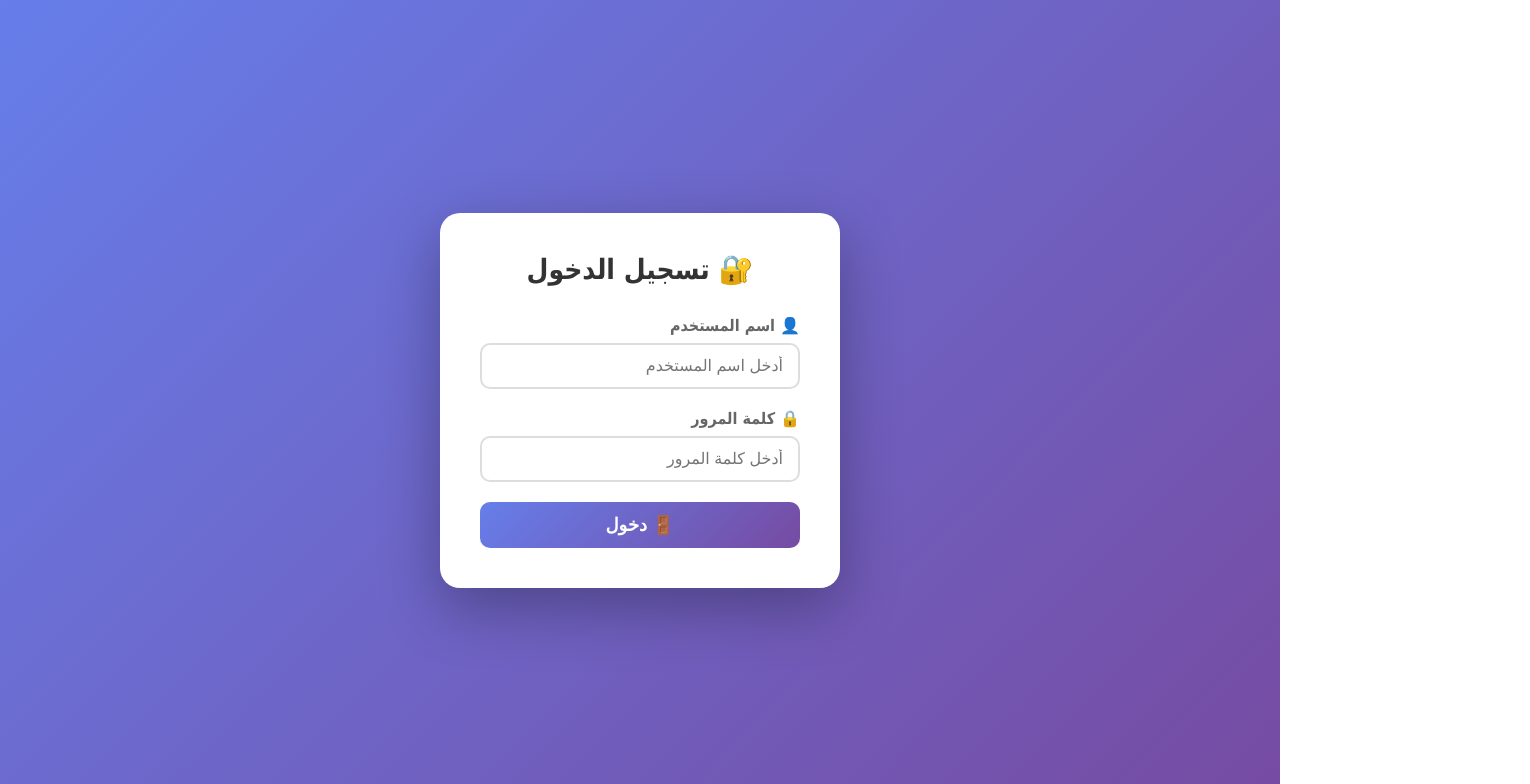
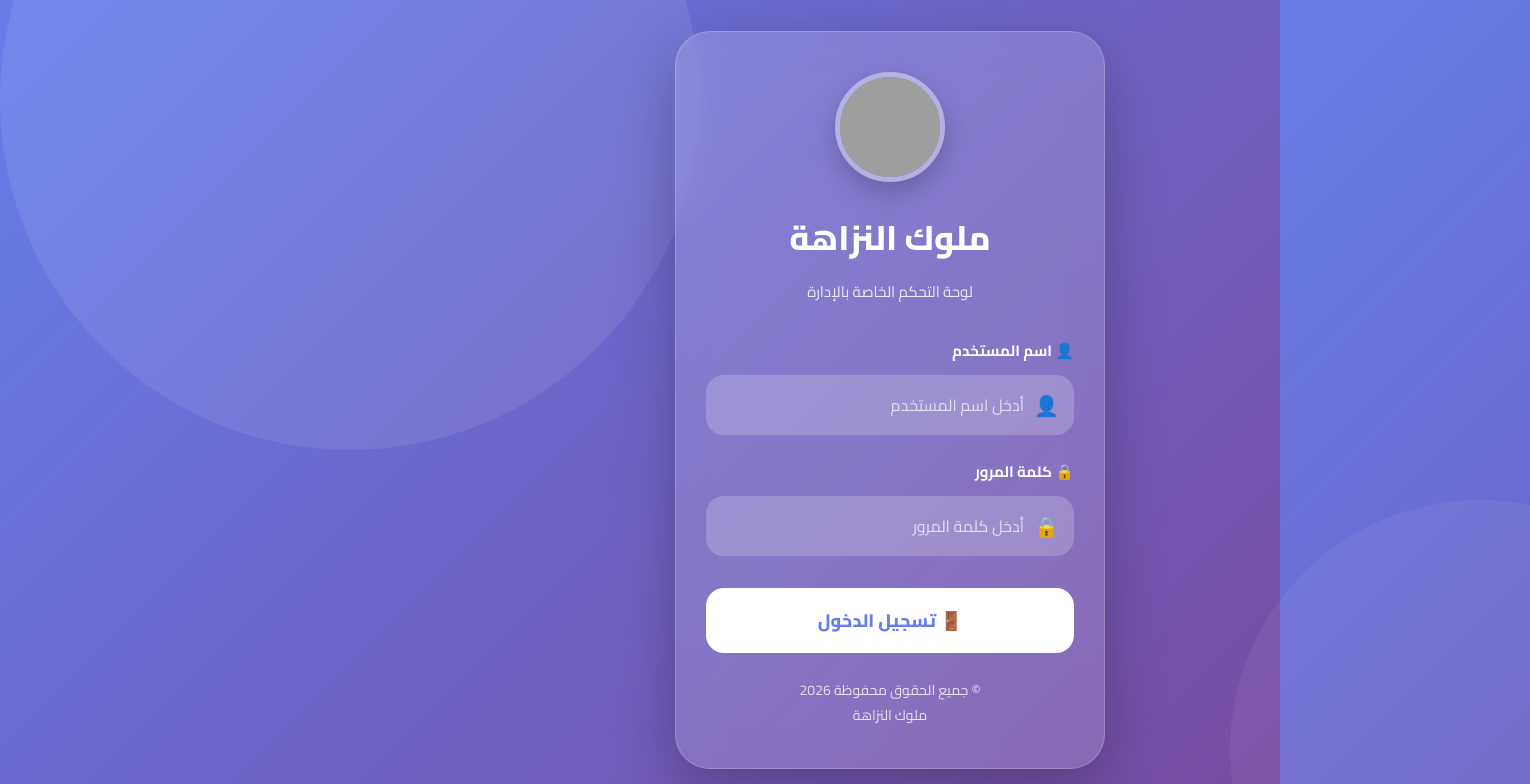
Before and after one commit to johnlatif2026/men-s-suits, a website: page login.html in a window 1280 px wide. Shown: the top 784 px of the page, 1530 px wide, since content can reach past the window. Drawn offline with Linux system fonts and the light colour scheme; grey boxes are pictures that could not be loaded.

Commit message:
Update login.html

```diff
--- a/login.html
+++ b/login.html
@@ -1,176 +1,392 @@
 <!DOCTYPE html>
 <html lang="ar" dir="rtl">
 <head>
+
 <meta charset="UTF-8">
-    <meta name="viewport" content="width=device-width, initial-scale=1.0">
+
+<meta name="viewport"
+content="width=device-width, initial-scale=1.0">
+
 <title>تسجيل الدخول - ملوك النزاهة</title>
+
+<link rel="icon" type="image/png"
+href="https://i.postimg.cc/hP9Y9djm/IMG-20260510-WA0000.jpg">
+
+<link rel="preconnect" href="https://fonts.googleapis.com">
+
+<link href="https://fonts.googleapis.com/css2?family=Cairo:wght@300;400;600;700;800&display=swap"
+rel="stylesheet">
+
 <style>
-        * {
-            margin: 0;
-            padding: 0;
-            box-sizing: border-box;
+
+*{
+    margin:0;
+    padding:0;
+    box-sizing:border-box;
 }
 
-        body {
-            font-family: 'Tahoma', 'Arial', sans-serif;
-            background: linear-gradient(135deg, #667eea 0%, #764ba2 100%);
-            min-height: 100vh;
-            display: flex;
-            justify-content: center;
-            align-items: center;
+body{
+    font-family:'Cairo',sans-serif;
+    min-height:100vh;
+    display:flex;
+    justify-content:center;
+    align-items:center;
+    overflow:hidden;
+    position:relative;
+    background:
+    linear-gradient(135deg,#667eea 0%,#764ba2 100%);
 }
 
-        .login-container {
-            background: white;
-            padding: 40px;
-            border-radius: 20px;
-            box-shadow: 0 20px 60px rgba(0,0,0,0.3);
-            width: 90%;
-            max-width: 400px;
-            animation: fadeIn 0.5s ease;
+body::before{
+    content:'';
+    position:absolute;
+    width:700px;
+    height:700px;
+    background:rgba(255,255,255,.08);
+    border-radius:50%;
+    top:-250px;
+    left:-250px;
 }
 
-        @keyframes fadeIn {
-            from {
-                opacity: 0;
-                transform: translateY(-20px);
+body::after{
+    content:'';
+    position:absolute;
+    width:500px;
+    height:500px;
+    background:rgba(255,255,255,.05);
+    border-radius:50%;
+    bottom:-200px;
+    right:-200px;
 }
-            to {
-                opacity: 1;
-                transform: translateY(0);
+
+.login-container{
+    position:relative;
+    z-index:10;
+    width:90%;
+    max-width:430px;
+    background:rgba(255,255,255,.15);
+    backdrop-filter:blur(15px);
+    border:1px solid rgba(255,255,255,.2);
+    border-radius:35px;
+    padding:40px 30px;
+    box-shadow:0 20px 60px rgba(0,0,0,.25);
+    animation:fadeIn .6s ease;
+}
+
+@keyframes fadeIn{
+    from{
+        opacity:0;
+        transform:translateY(30px);
+    }
+    to{
+        opacity:1;
+        transform:translateY(0);
     }
 }
 
-        h2 {
-            text-align: center;
-            margin-bottom: 30px;
-            color: #333;
-            font-size: 28px;
+.logo-box{
+    text-align:center;
+    margin-bottom:30px;
 }
 
-        .input-group {
-            margin-bottom: 20px;
+.logo-img{
+    width:110px;
+    height:110px;
+    border-radius:50%;
+    object-fit:cover;
+    border:5px solid rgba(255,255,255,.4);
+    margin-bottom:15px;
+    box-shadow:0 10px 25px rgba(0,0,0,.2);
 }
 
-        label {
-            display: block;
-            margin-bottom: 8px;
-            color: #666;
-            font-weight: bold;
+.logo-box h1{
+    color:white;
+    font-size:34px;
+    margin-bottom:8px;
+    font-weight:800;
 }
 
-        input {
-            width: 100%;
-            padding: 12px 15px;
-            border: 2px solid #ddd;
-            border-radius: 10px;
-            font-size: 16px;
-            transition: all 0.3s;
+.logo-box p{
+    color:rgba(255,255,255,.85);
+    font-size:15px;
 }
 
-        input:focus {
-            outline: none;
-            border-color: #667eea;
+.input-group{
+    margin-bottom:22px;
 }
 
-        button {
-            width: 100%;
-            padding: 12px;
-            background: linear-gradient(135deg, #667eea 0%, #764ba2 100%);
-            color: white;
-            border: none;
-            border-radius: 10px;
-            font-size: 18px;
-            font-weight: bold;
-            cursor: pointer;
-            transition: transform 0.3s;
+label{
+    display:block;
+    margin-bottom:10px;
+    color:white;
+    font-weight:700;
+    font-size:15px;
 }
 
-        button:hover {
-            transform: translateY(-2px);
+.input-box{
+    position:relative;
 }
 
-        .error {
-            background: #fee;
-            color: #c33;
-            padding: 12px;
-            border-radius: 10px;
-            margin-bottom: 20px;
-            text-align: center;
-            border-right: 4px solid #c33;
+.input-box span{
+    position:absolute;
+    top:50%;
+    transform:translateY(-50%);
+    right:15px;
+    font-size:20px;
 }
 
-        .info {
-            text-align: center;
-            margin-top: 25px;
-            padding-top: 20px;
-            border-top: 1px solid #eee;
-            color: #666;
-            font-size: 14px;
+input{
+    width:100%;
+    padding:15px 50px 15px 15px;
+    border:none;
+    border-radius:18px;
+    background:rgba(255,255,255,.2);
+    color:white;
+    font-size:16px;
+    font-family:'Cairo',sans-serif;
+    transition:.3s;
 }
 
-        .info p {
-            margin: 5px 0;
+input::placeholder{
+    color:rgba(255,255,255,.7);
 }
+
+input:focus{
+    outline:none;
+    background:rgba(255,255,255,.3);
+    transform:translateY(-2px);
+}
+
+button{
+    width:100%;
+    border:none;
+    padding:16px;
+    border-radius:18px;
+    background:white;
+    color:#667eea;
+    font-size:18px;
+    font-weight:800;
+    cursor:pointer;
+    transition:.3s;
+    margin-top:10px;
+    font-family:'Cairo',sans-serif;
+}
+
+button:hover{
+    transform:translateY(-3px);
+    box-shadow:0 10px 25px rgba(0,0,0,.2);
+}
+
+.error{
+    background:rgba(255,0,0,.15);
+    border:1px solid rgba(255,255,255,.2);
+    color:white;
+    padding:14px;
+    border-radius:15px;
+    margin-bottom:20px;
+    text-align:center;
+    font-weight:600;
+}
+
+.footer-text{
+    margin-top:25px;
+    text-align:center;
+    color:rgba(255,255,255,.8);
+    font-size:14px;
+    line-height:1.8;
+}
+
+@media(max-width:480px){
+
+.login-container{
+    padding:30px 22px;
+    border-radius:28px;
+}
+
+.logo-img{
+    width:90px;
+    height:90px;
+}
+
+.logo-box h1{
+    font-size:28px;
+}
+
+button{
+    font-size:16px;
+}
+
+}
+
 </style>
+
 </head>
+
 <body>
+
 <div class="login-container">
-        <h2>🔐 تسجيل الدخول</h2>
-        <div id="errorMsg" class="error" style="display: none;"></div>
+
+<div class="logo-box">
+
+<img
+src="https://i.postimg.cc/hP9Y9djm/IMG-20260510-WA0000.jpg"
+class="logo-img">
+
+<h1>ملوك النزاهة</h1>
+
+<p>
+لوحة التحكم الخاصة بالإدارة
+</p>
+
+</div>
+
+<div id="errorMsg"
+class="error"
+style="display:none;">
+</div>
+
 <form id="loginForm">
+
 <div class="input-group">
-                <label>👤 اسم المستخدم</label>
-                <input type="text" id="username" placeholder="أدخل اسم المستخدم" required>
+
+<label>
+👤 اسم المستخدم
+</label>
+
+<div class="input-box">
+
+<span>👤</span>
+
+<input
+type="text"
+id="username"
+placeholder="أدخل اسم المستخدم"
+required>
+
 </div>
+
+</div>
+
 <div class="input-group">
-                <label>🔒 كلمة المرور</label>
-                <input type="password" id="password" placeholder="أدخل كلمة المرور" required>
+
+<label>
+🔒 كلمة المرور
+</label>
+
+<div class="input-box">
+
+<span>🔒</span>
+
+<input
+type="password"
+id="password"
+placeholder="أدخل كلمة المرور"
+required>
+
 </div>
-            <button type="submit">🚪 دخول</button>
+
+</div>
+
+<button type="submit">
+
+🚪 تسجيل الدخول
+
+</button>
+
 </form>
+
+<div class="footer-text">
+
+<p>
+© جميع الحقوق محفوظة 2026
+</p>
+
+<p>
+ملوك النزاهة
+</p>
+
+</div>
+
 </div>
 
 <script>
-        // تحديد API URL تلقائياً
+
 const API_URL = window.location.origin;
 
-        document.getElementById('loginForm').addEventListener('submit', async (e) => {
+document.getElementById('loginForm')
+.addEventListener('submit', async (e) => {
+
 e.preventDefault();
 
-            const username = document.getElementById('username').value;
-            const password = document.getElementById('password').value;
+const username =
+document.getElementById('username').value;
 
-            try {
-                const response = await fetch(`${API_URL}/api/login`, {
-                    method: 'POST',
-                    headers: {
-                        'Content-Type': 'application/json'
+const password =
+document.getElementById('password').value;
+
+try{
+
+const response =
+await fetch(`${API_URL}/api/login`, {
+
+method:'POST',
+
+headers:{
+'Content-Type':'application/json'
 },
-                    body: JSON.stringify({ username, password })
+
+body:JSON.stringify({
+username,
+password
+})
+
 });
 
 const data = await response.json();
 
-                if (response.ok) {
+if(response.ok){
+
 localStorage.setItem('token', data.token);
-                    window.location.href = '/dashboard';
-                } else {
-                    showError(data.message || '❌ اسم المستخدم أو كلمة المرور غير صحيحة');
+
+window.location.href='/dashboard';
+
+}else{
+
+showError(
+data.message ||
+'❌ اسم المستخدم أو كلمة المرور غير صحيحة'
+);
+
 }
-            } catch (error) {
-                showError('⚠️ حدث خطأ في الاتصال بالخادم');
+
+}catch(error){
+
+showError(
+'⚠️ حدث خطأ في الاتصال بالخادم'
+);
+
 }
+
 });
 
-        function showError(message) {
-            const errorDiv = document.getElementById('errorMsg');
+function showError(message){
+
+const errorDiv =
+document.getElementById('errorMsg');
+
 errorDiv.textContent = message;
+
 errorDiv.style.display = 'block';
+
 setTimeout(() => {
+
 errorDiv.style.display = 'none';
-            }, 3000);
+
+},3000);
+
 }
+
 </script>
+
 </body>
 </html>
```
Lines whose indentation alone changed are shown as unchanged.
